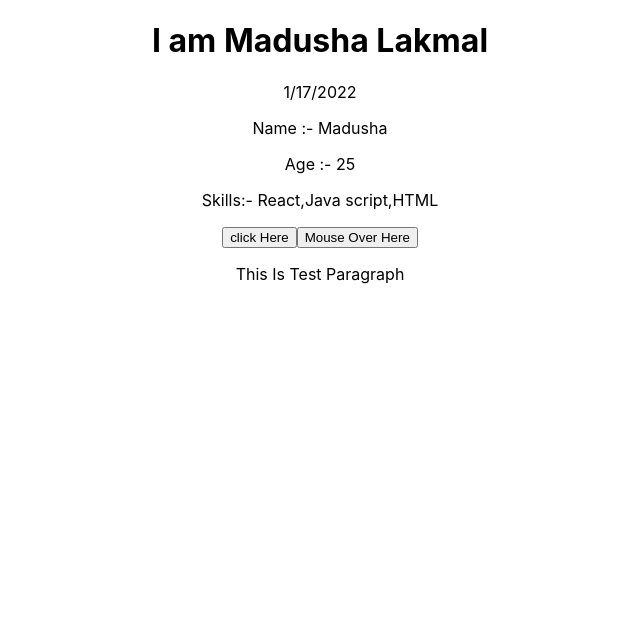
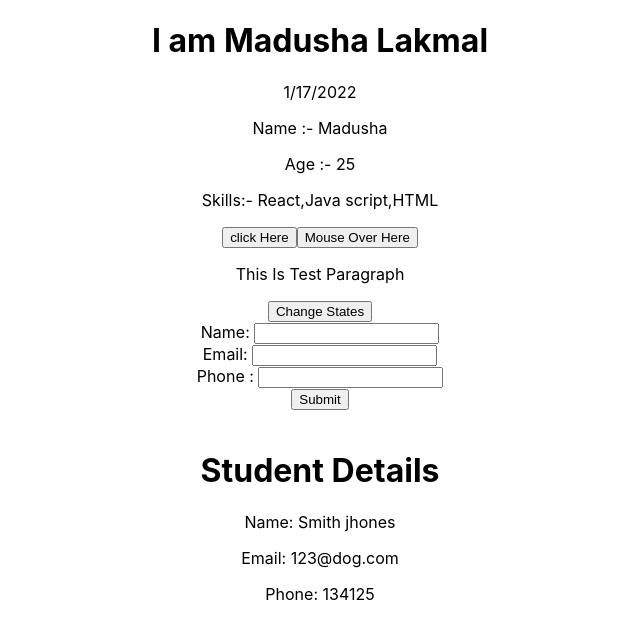
Before and after one commit to MadushaHero/React-JS-practise-, a React (Create React App) app: page / in a window 1280 px wide. Shown: the top 638 px of the page, without its empty margins (320-960 px from the left). Built offline with nearby package versions, Linux system fonts and the light colour scheme.

Commit message:
props 01

```diff
--- a/src/components/Post.js
+++ b/src/components/Post.js
@@ -1,12 +1,15 @@
 import React,{Component} from 'react';
+import Student from './Student';
 
 class Post extends Component  {
 
     state ={
 
-        "Name" : "Madusha",
-        "age": 25 ,
-        "skills" :['React','Java script','HTML']
+        name : "Madusha",
+        email:"",
+        phone:"",
+        age: 25 ,
+        skills :['React','Java script','HTML']
     }
 
     handleClick=(e)=>{
@@ -24,6 +27,34 @@ class Post extends Component  {
         console.log('Paragraph has been copy');
     }
 
+    handlechangeState =(e)=> {
+
+        this.setState({
+
+            name :'Smith Jhon',
+            age:32,
+            skills:['php','Ballerina','Java']
+        })
+    }
+
+    handleChange=(e)=> {
+
+        this.setState( {
+
+         [e.target.name]:e.target.value
+        }
+        );
+    }
+
+handleSubmit=(e)=> {
+    e.preventDefult();
+    console.log('Name',this.state.name);
+    console.log('Email',this.state.email);
+    console.log('Phone',this.state.phone);
+
+
+}
+
 render () {
 
     return (
@@ -33,12 +64,23 @@ render () {
 
 
                 {new Date().toLocaleDateString()}
-                <p> Name :- {this.state.Name}</p>
+                <p> Name :- {this.state.name}</p>
                 <p> Age :- {this.state.age}</p>
                 <p> Skills:- {this.state.skills.join(',')}</p>
                 <button onClick={this.handleClick}>click Here</button>
                 <button onMouseOver={this.handleMouseOver}>Mouse Over Here</button>
                 <p onCopy={this.handleCopy}>This Is Test Paragraph</p>
+                <button onClick={this.handlechangeState}>Change States</button>
+                <form onSubmit= {this.handleSubmit} >
+                   Name:  <input type='text' name='name' onChange={this.handleChange} /> <br/>
+                   Email:  <input type='email' name='email' onChange={this.handleChange} />  <br/>
+                   Phone : <input type='phone' name='phone' onChange={this.handleChange} /> <br/>
+                <button type='submit'>Submit</button>
+
+                </form>
+
+                <br/>
+                <Student name='Smith jhones' email='123@dog.com' phone='134125'/>
         </div>
     )
 }
--- /dev/null
+++ b/src/components/Student.js
@@ -0,0 +1,26 @@
+import React ,{component} from 'react';
+import { Component } from 'react/cjs/react.production.min';
+
+
+
+class Student extends Component {
+
+    render () {
+
+
+
+        return (
+             <div>
+                 <h1>Student Details</h1>
+                 <p>Name: {this.props.name}</p>
+                 <p>Email: {this.props.email}</p>
+                 <p>Phone: {this.props.phone }</p>
+
+
+             </div>
+        );
+    }
+
+}
+
+export default Student;
```
